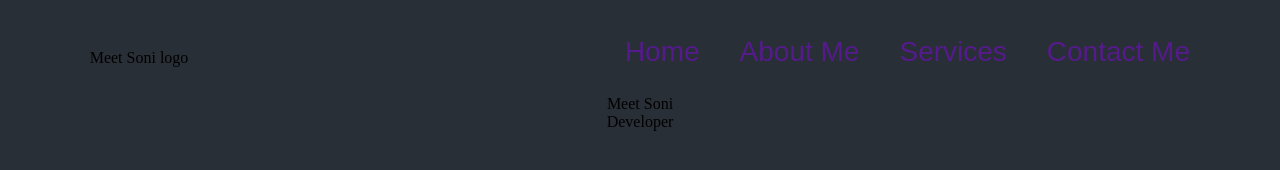
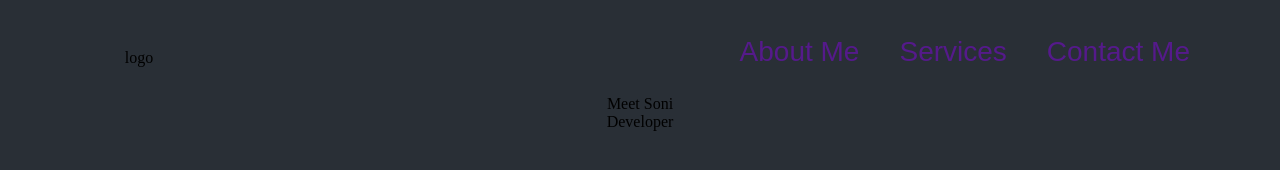
Before and after one commit to Meetsoni3591/Meetsoni3591.github.io, a plain HTML site: page index.html in a window 1280 px wide. Drawn offline with Linux system fonts and the light colour scheme.

Commit message:
testing on deploymnet

```diff
--- a/index.html
+++ b/index.html
@@ -10,11 +10,11 @@
     <!-- header section  start-->
      <div class="header_container">
         <div class="logo">
-            <center>Meet Soni logo </center>
+            <center> logo </center>
         </div>
         <div class="primary_menu">
             <ul>
-                <a href="">Home</a>
+                <!-- <a href="">Home</a> -->
                 <a href="">About Me</a>
                 <a href="">Services</a>
                 <a href="">Contact Me</a>
```
